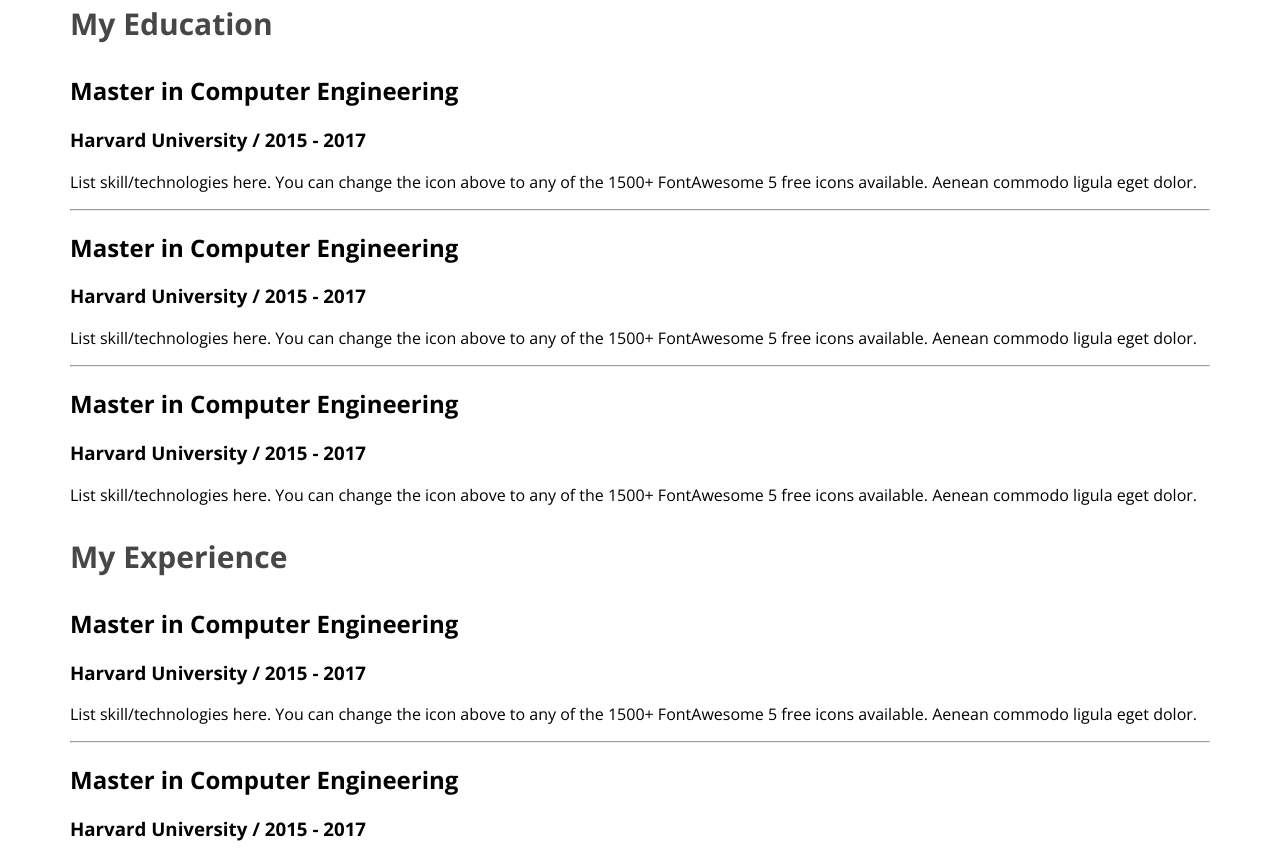
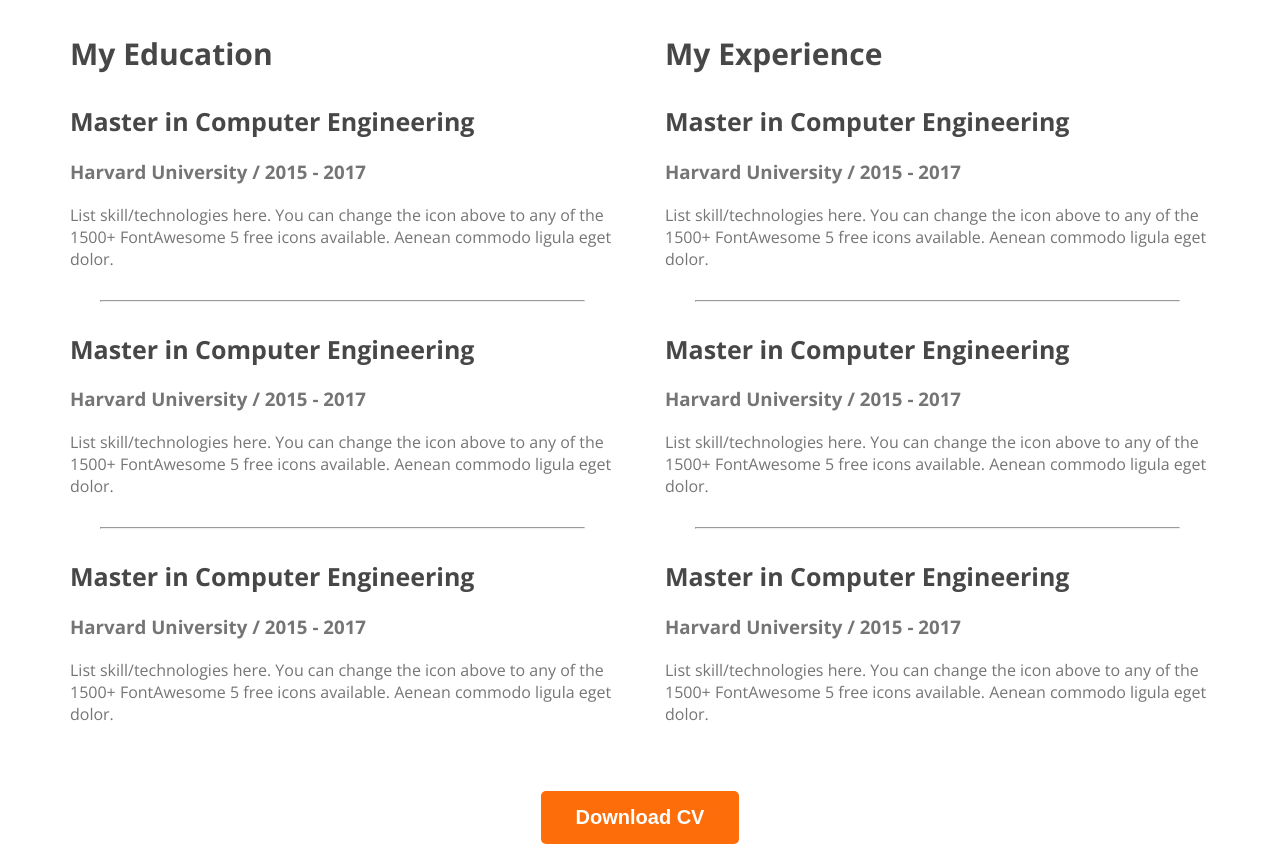
Before and after one commit to mehedi-mh/web-developer-portfolio, a plain HTML site: page index.html in a window 1280 px wide. Shown: the part 2413-3261 px from the top of the page. Drawn offline with nearby package versions, Linux system fonts and the light colour scheme.

Commit message:
resume + download section

```diff
--- a/index.html
+++ b/index.html
@@ -145,6 +145,10 @@
 
                 </div>
             </div>
+
+            <div class="download-cv">
+                <button class="btn-primary">Download CV</button>
+            </div>
         </section>
 
 
--- a/styles/portfolio.css
+++ b/styles/portfolio.css
@@ -148,8 +148,40 @@ main section {
 }
 
 .resume-column_title {
-    color:#474747;
+    color: #474747;
     font-size: 30px;
     font-weight: 700;
 
 }
+
+.resume-container {
+    display: flex;
+    gap: 50px;
+}
+
+.resume-item-institute,
+.resume-item-description {
+    color: #757575;
+
+}
+
+.resume-item-institute{
+    margin-bottom: 20px;
+    margin-top: 0px;
+}
+
+.resume-item-title {
+    color: #474747;
+    font-size: 25px;
+    font-weight: 700;
+
+}
+
+.resume-container hr{
+margin: 30px;
+}
+
+.download-cv{
+    text-align: center;
+    margin-top: 50px;
+}
```
